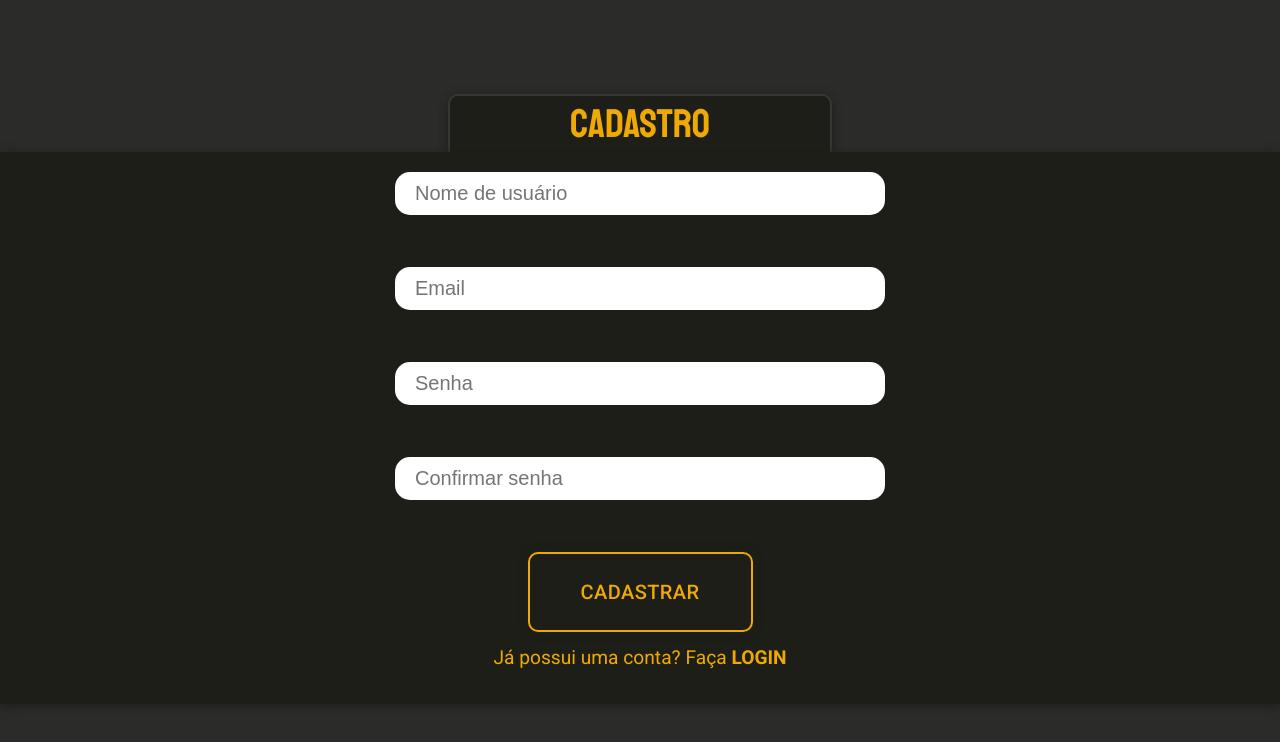
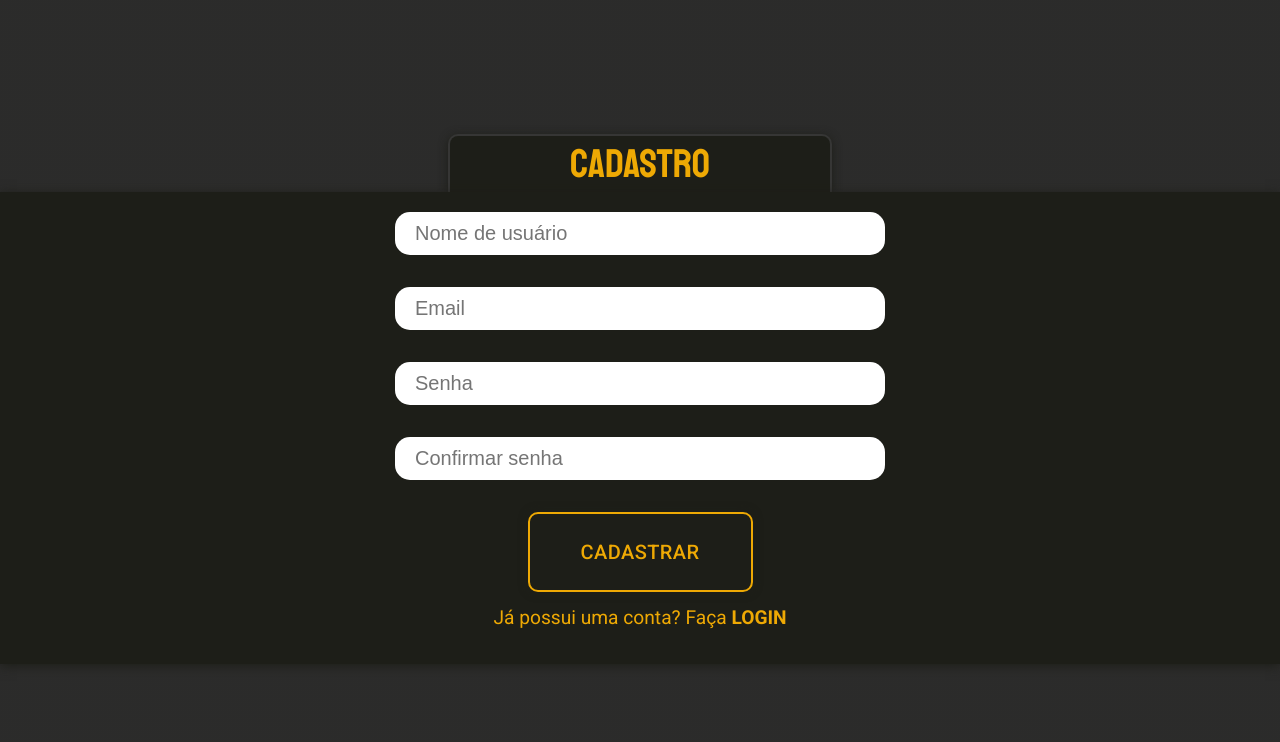
Before and after one commit to AdryellCabral/Habiking, a React (Create React App) app: page /register in a window 1280 px wide. Shown: the top 742 px of the page. Built offline with nearby package versions, Linux system fonts and the light colour scheme; no server answers.

Commit message:
Fix: bug fixed.

```diff
--- a/src/pages/Login/styles.js
+++ b/src/pages/Login/styles.js
@@ -56,7 +56,7 @@ export const DivContainer = styled.div`
     border: none;
     border-radius: 15px;
     font-size: 20px;
-    margin: 20px;
+    margin: 0;
     margin-bottom: 0;
   }
 
--- a/src/pages/Register/styles.js
+++ b/src/pages/Register/styles.js
@@ -58,10 +58,6 @@ export const DivContainer = styled.div`
     border-radius: 15px;
     font-size: 20px;
     margin-bottom: 0;
-
-    @media (min-width: 768px) {
-      margin-bottom: 20px;
-    }
   }
 
   p {
```
